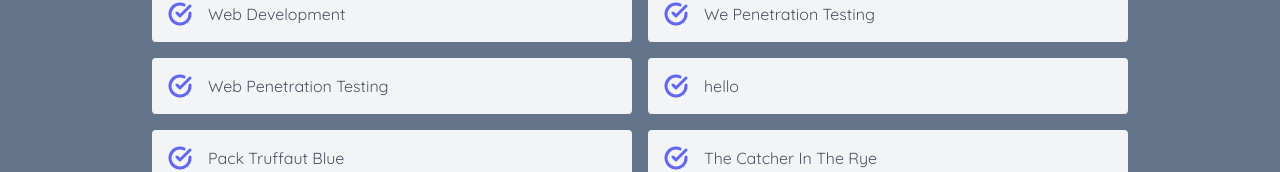
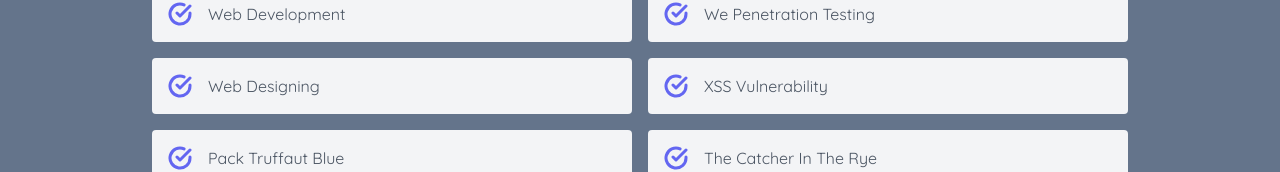
Before and after one commit to DC-21/MyPortfolio, a React (Vite) app: page / in a window 1280 px wide. Shown: the part 1488-1660 px from the top of the page. Built offline with nearby package versions, Linux system fonts and the light colour scheme; no server answers.

Commit message:
first commit

```diff
--- a/src/components/Services.jsx
+++ b/src/components/Services.jsx
@@ -33,7 +33,7 @@
                                 <path d="M22 11.08V12a10 10 0 11-5.93-9.14"></path>
                                 <path d="M22 4L12 14.01l-3-3"></path>
                             </svg>
-                            <span class="title-font font-medium">Web Penetration Testing</span>
+                            <span class="title-font font-medium">Web Designing</span>
                         </div>
                     </div>
                     <div class="p-2 sm:w-1/2 w-full">
@@ -42,7 +42,7 @@
                                 <path d="M22 11.08V12a10 10 0 11-5.93-9.14"></path>
                                 <path d="M22 4L12 14.01l-3-3"></path>
                             </svg>
-                            <span class="title-font font-medium">hello</span>
+                            <span class="title-font font-medium">XSS Vulnerability</span>
                         </div>
                     </div>
                     <div class="p-2 sm:w-1/2 w-full">
```
